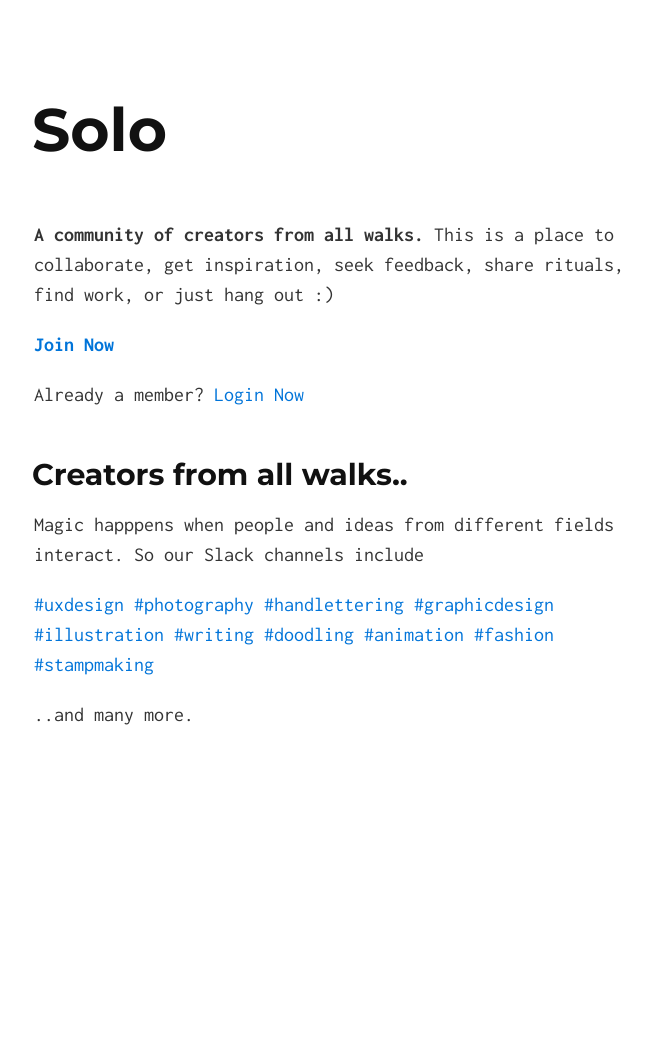
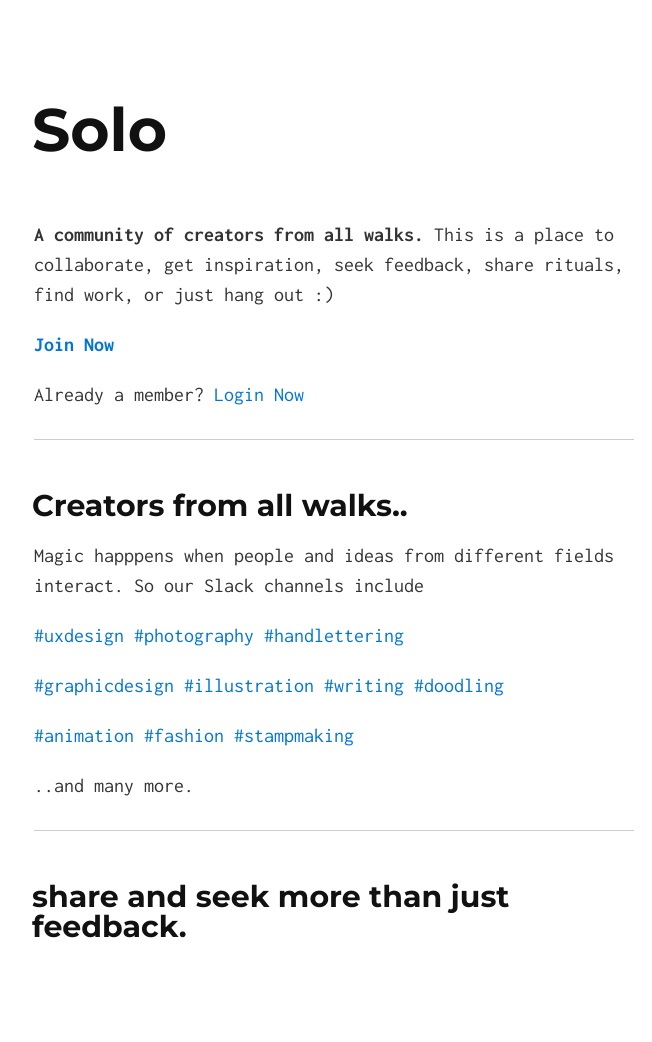
Before and after one commit to pzync/betterIndia, a Jekyll site: the page built from index.md, in a window 1280 px wide. Shown: the whole page, without its empty margins (306-958 px from the left). Built offline with Jekyll 4.4.1, drawn with Linux system fonts in a browser that asks for light colours; before the commit the page ends 900 px from its top, so only the background shows below that.

Commit message:
Update index.md

```diff
--- a/index.md
+++ b/index.md
@@ -8,13 +8,20 @@ layout: default
 
 Already a member? [Login Now](http://cdecaf.slack.com/login)
 
+---
 
 ## Creators from all walks..
 
 Magic happpens when people and ideas from different fields interact. So our Slack channels include
 
 [#uxdesign](http://)   [#photography](http://)   [#handlettering](http://)
+
 [#graphicdesign](http://)   [#illustration](http://)   [#writing](http://)   [#doodling](http://)
+
 [#animation](http://)   [#fashion](http://)   [#stampmaking](http://)
 
 ..and many more.
+
+---
+
+## share and seek more than just feedback.
```
